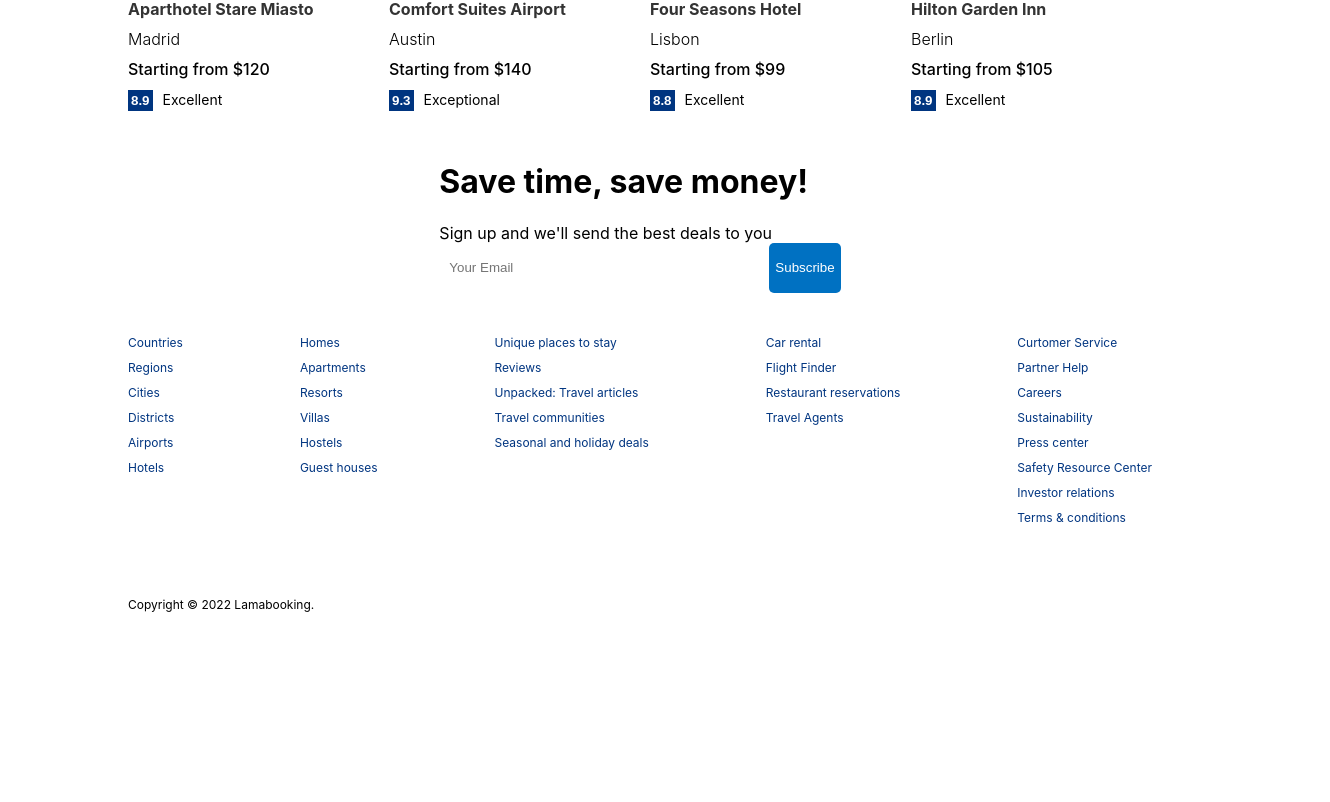
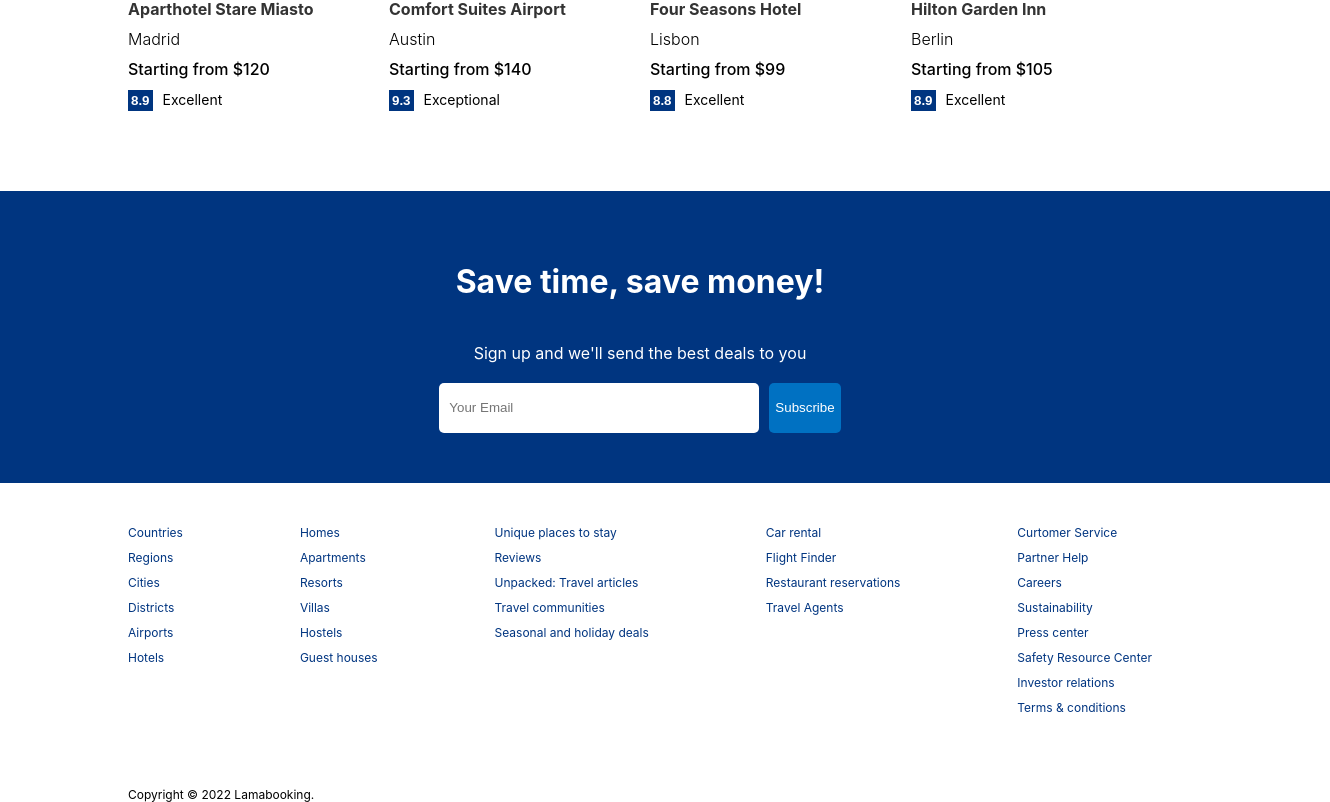
Before and after one commit to Arj-01/Hotel-Booking-Website, a React (Create React App) app in the folder hotel-booking-website/: page / in a window 1280 px wide. Shown: the part 1408-2210 px from the top of the page, 1330 px wide, since content can reach past the window. Before the commit the page ends 2020 px from the top, so only its background shows below. Built offline with nearby package versions, Linux system fonts and the light colour scheme.

Commit message:
headerErrorResolved

```diff
--- a/hotel-booking-website/src/components/header/Header.jsx
+++ b/hotel-booking-website/src/components/header/Header.jsx
@@ -14,6 +14,7 @@ import "react-date-range/dist/styles.css"; // main css file
 import "react-date-range/dist/theme/default.css"; // theme css file
 import { format } from "date-fns";
 import { useNavigate } from "react-router-dom";
+import React from 'react';
 
 const Header = ({ type }) => {
   const [destination, setDestination] = useState("");
--- a/hotel-booking-website/src/components/mailList/mailList.css
+++ b/hotel-booking-website/src/components/mailList/mailList.css
@@ -1,4 +1,4 @@
-ecuw.mail{
+.mail{
     width: 100%;
     margin-top: 50px;
     background-color: #003580;
```
